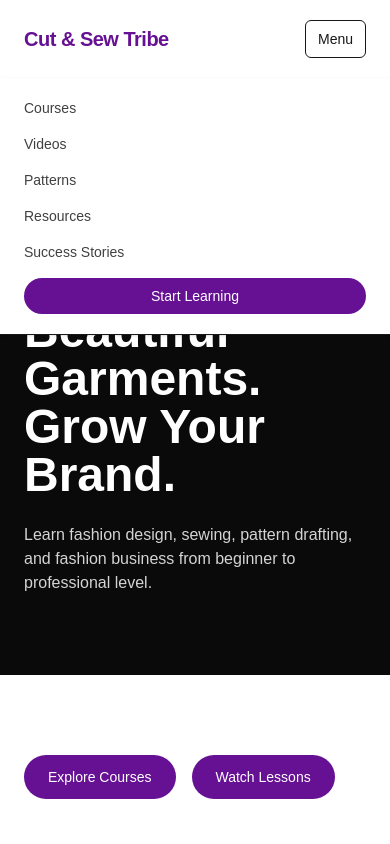
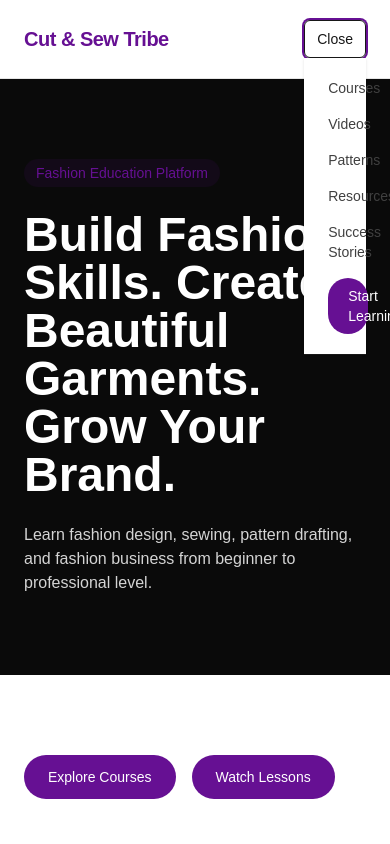
Before and after one commit to CutAndSewTribe/cut-and-sew-tribe, a Next.js app: page / in a window 390 px wide. Both pictures are taken after a click on the button "Menu". Shown: the top 844 px of the page. Built offline with nearby package versions, Linux system fonts and the light colour scheme.

Commit message:
Improve mobile menu accessibility

```diff
--- a/src/components/layout/MobileMenu.tsx
+++ b/src/components/layout/MobileMenu.tsx
@@ -34,21 +34,27 @@ export default function MobileMenu() {
 
 
   return (
-    <div className="md:hidden">
+    <div className="relative md:hidden">
 
 
       <button
-        onClick={() => setOpen(!open)}
-        className="rounded-md border px-3 py-2 text-sm"
+        type="button"
+        aria-expanded={open}
+        aria-controls="mobile-navigation"
+        aria-label="Toggle navigation menu"
+        onClick={() => setOpen((value) => !value)}
+        className="rounded-md border px-3 py-2 text-sm transition focus:outline-none focus:ring-2 focus:ring-[#661093]"
       >
-        Menu
+        {open ? "Close" : "Menu"}
       </button>
 
 
 
       {open && (
-        <nav className="absolute left-0 right-0 top-full border-b bg-white px-6 py-5 shadow">
-
+        <nav
+          id="mobile-navigation"
+          className="absolute left-0 right-0 top-full z-50 border-b bg-white px-6 py-5 shadow"
+        >
 
           <div className="flex flex-col gap-4">
 
@@ -59,7 +65,7 @@ export default function MobileMenu() {
                 key={item.href}
                 href={item.href}
                 onClick={() => setOpen(false)}
-                className="text-sm font-medium text-neutral-700 hover:text-[#661093]"
+                className="text-sm font-medium text-neutral-700 transition hover:text-[#661093] focus:outline-none focus:ring-2 focus:ring-[#661093]"
               >
                 {item.label}
               </Link>
@@ -70,7 +76,7 @@ export default function MobileMenu() {
 
             <Link
               href="/courses"
-              className="rounded-full bg-[#661093] px-5 py-2 text-center text-sm font-medium text-white"
+              className="rounded-full bg-[#661093] px-5 py-2 text-center text-sm font-medium text-white transition hover:bg-[#7A16AF] focus:outline-none focus:ring-2 focus:ring-[#661093]"
             >
               Start Learning
             </Link>
```
